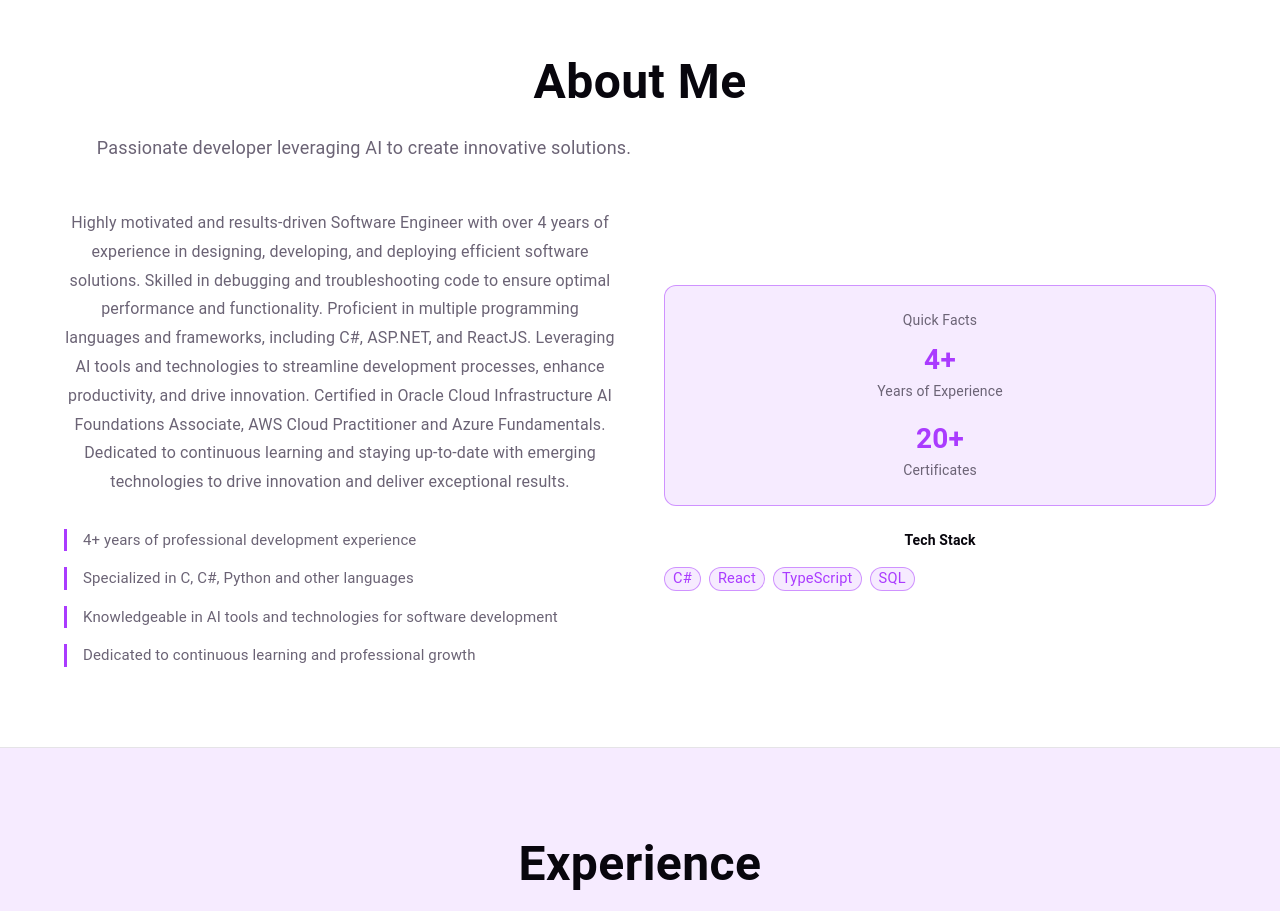
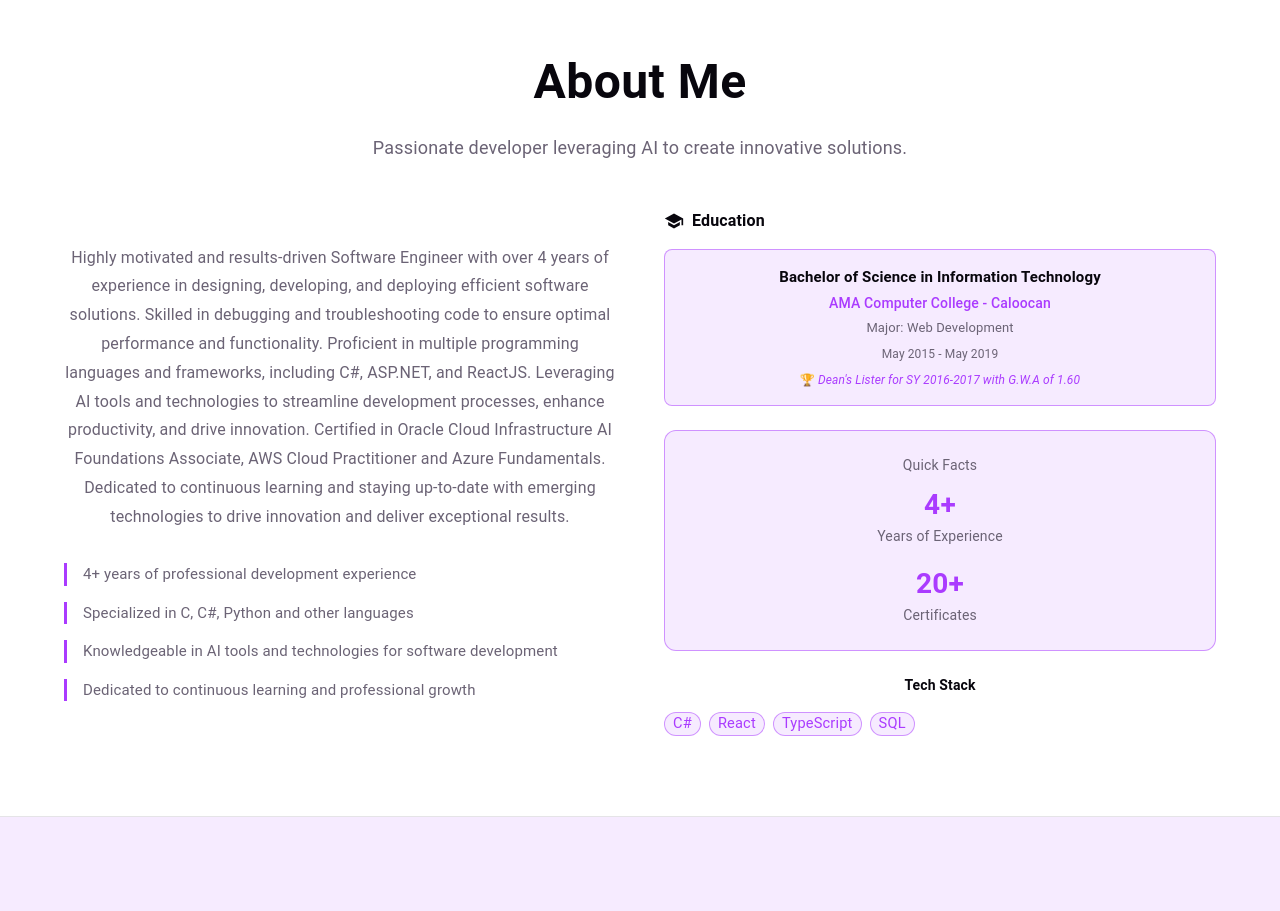
Before and after one commit to Yabetsu16/portfolio-v2, a React (Vite) app: page / in a window 1280 px wide. Shown: the part 900-1811 px from the top of the page. Built offline with nearby package versions, Linux system fonts and the light colour scheme.

Commit message:
Add Education in About Section. Change position of headline in About Section

```diff
--- a/src/components/sections/About.tsx
+++ b/src/components/sections/About.tsx
@@ -1,4 +1,5 @@
 import { Box, Container, Typography, Stack, Chip } from '@mui/material';
+import SchoolIcon from '@mui/icons-material/School';
 import { motion } from 'framer-motion';
 import { ScrollReveal } from '../../utils/ScrollReveal';
 import { portfolioData } from '../../data/portfolio';
@@ -34,6 +35,8 @@ export const About = () => {
                 fontSize: '18px',
                 color: 'var(--text)',
                 maxWidth: '600px',
+                textAlign: 'center',
+                mx: 'auto',
               }}
             >
               {portfolioData.about.headline}
@@ -98,6 +101,100 @@ export const About = () => {
                 viewport={{ once: true, amount: 0.3 }}
               >
                 <Stack spacing={3}>
+                  {/* Education */}
+                  <Box>
+                    <Typography
+                      sx={{
+                        fontSize: '16px',
+                        fontWeight: 600,
+                        color: 'var(--text-h)',
+                        mb: 2,
+                        display: 'flex',
+                        alignItems: 'center',
+                        gap: 1,
+                      }}
+                    >
+                      <SchoolIcon sx={{ fontSize: '20px' }} />
+                      Education
+                    </Typography>
+                    <Stack spacing={2}>
+                      {portfolioData.education.map((edu) => (
+                        <Box
+                          key={edu.id}
+                          sx={{
+                            p: 2,
+                            backgroundColor: 'var(--accent-bg)',
+                            borderRadius: '8px',
+                            border: '1px solid var(--accent-border)',
+                          }}
+                        >
+                          <Typography
+                            sx={{
+                              fontSize: '15px',
+                              fontWeight: 600,
+                              color: 'var(--text-h)',
+                              mb: 0.5,
+                            }}
+                          >
+                            {edu.degree}
+                          </Typography>
+                          <Typography
+                            sx={{
+                              fontSize: '14px',
+                              color: 'var(--accent)',
+                              fontWeight: 500,
+                              mb: 0.5,
+                            }}
+                          >
+                            {edu.school}
+                          </Typography>
+                          <Typography
+                            sx={{
+                              fontSize: '13px',
+                              color: 'var(--text)',
+                              mb: 1,
+                            }}
+                          >
+                            Major: {edu.fieldOfStudy}
+                          </Typography>
+                          <Typography
+                            sx={{
+                              fontSize: '12px',
+                              color: 'var(--text)',
+                              mb: edu.awards && edu.awards.length > 0 ? 1 : 0,
+                            }}
+                          >
+                            {new Date(edu.startDate).toLocaleDateString('en-US', {
+                              year: 'numeric',
+                              month: 'short',
+                            })}{' '}
+                            -{' '}
+                            {new Date(edu.endDate).toLocaleDateString('en-US', {
+                              year: 'numeric',
+                              month: 'short',
+                            })}
+                          </Typography>
+                          {edu.awards && edu.awards.length > 0 && (
+                            <Stack spacing={0.5}>
+                              {edu.awards.map((award, idx) => (
+                                <Typography
+                                  key={idx}
+                                  sx={{
+                                    fontSize: '12px',
+                                    color: 'var(--accent)',
+                                    fontStyle: 'italic',
+                                  }}
+                                >
+                                  🏆 {award}
+                                </Typography>
+                              ))}
+                            </Stack>
+                          )}
+                        </Box>
+                      ))}
+                    </Stack>
+                  </Box>
+
                   <Box
                     sx={{
                       p: 3,
--- a/src/data/portfolio.ts
+++ b/src/data/portfolio.ts
@@ -19,6 +19,19 @@ export const portfolioData: PortfolioContent = {
       'Dedicated to continuous learning and professional growth',
     ],
   },
+  education: [
+    {
+      id: 'edu-1',
+      school: 'AMA Computer College - Caloocan',
+      degree: 'Bachelor of Science in Information Technology',
+      fieldOfStudy: 'Web Development',
+      startDate: '2015-05-01',
+      endDate: '2019-05-31',
+      awards: [
+        "Dean's Lister for SY 2016-2017 with G.W.A of 1.60"
+      ],
+    },
+  ],
   experiences: [
     {
       id: 'exp-1',
```
Also changed, not shown: src/types/portfolio.ts (+11 -0 lines).
